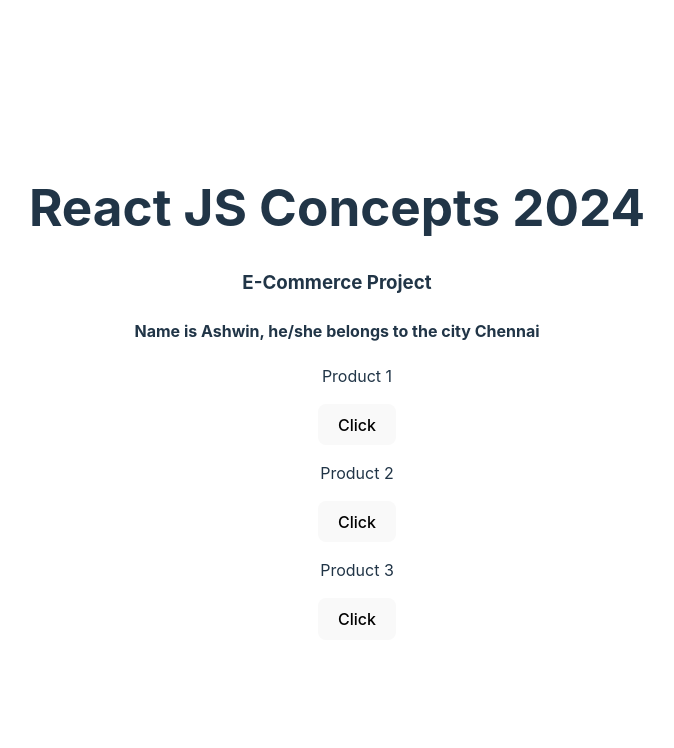
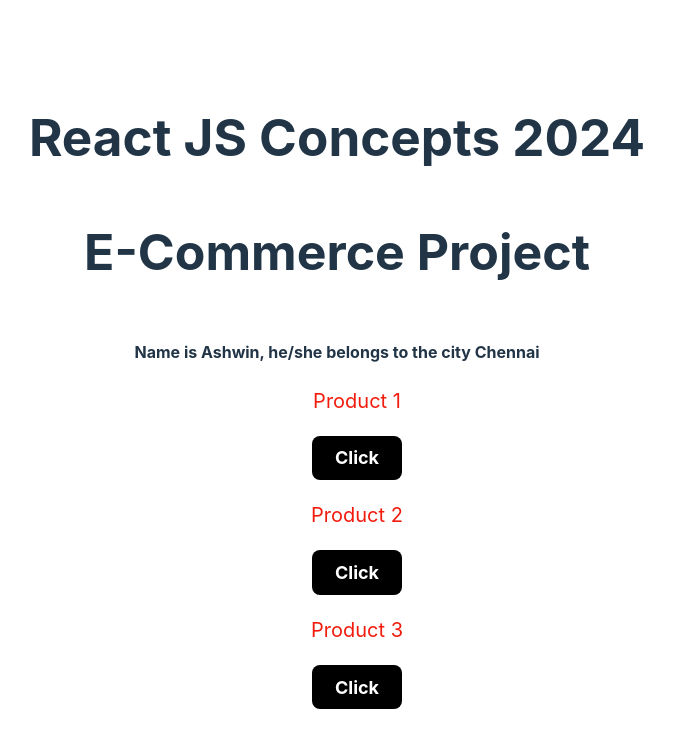
Before and after one commit to AshKemp/reactjs-concepts-2024, a React (Vite) app: page / in a window 1280 px wide. Shown: the top 748 px of the page, without its empty margins (303-977 px from the left). Built offline with nearby package versions, Linux system fonts and the light colour scheme.

Commit message:
add examples for inline style, css module and external file

```diff
--- a/src/components/products/components/product-item.jsx
+++ b/src/components/products/components/product-item.jsx
@@ -1,12 +1,13 @@
 /* eslint-disable react/prop-types */
+import styles from "./product-item.module.css";
 function ButtonComponent() {
-  return <button>Click</button>;
+  return <button className={styles.buttonStyle}>Click</button>;
 }
 
 function ProductItem({ product, key }) {
   return (
     <div key={key}>
-      <p>{product}</p>
+      <p className={styles.productTitle}>{product}</p>
       <ButtonComponent />
     </div>
   );
--- /dev/null
+++ b/src/components/products/components/product-item.module.css
@@ -0,0 +1,11 @@
+.buttonStyle {
+  font-size: 18px;
+  background-color: black;
+  color: white;
+  font-weight: bolder;
+}
+
+.productTitle {
+  font-size: 20px;
+  color: rgb(241, 28, 13);
+}
--- a/src/components/products/index.jsx
+++ b/src/components/products/index.jsx
@@ -2,12 +2,13 @@
 // import ProductItem from "./components/product-item";
 
 import ProductItem from "./components/product-item";
+import "./style.css";
 
 function ProductList(props) {
   const { name, city, listOfProducts } = props;
   return (
     <div>
-      <h3>E-Commerce Project</h3>
+      <h3 className="title">E-Commerce Project</h3>
       {/* <ProductItem /> */}
       <h4>
         Name is {name}, he/she belongs to the city {city}
--- /dev/null
+++ b/src/components/products/style.css
@@ -0,0 +1,4 @@
+.title {
+  font-size: 50px;
+  font-weight: bold;
+}
```
